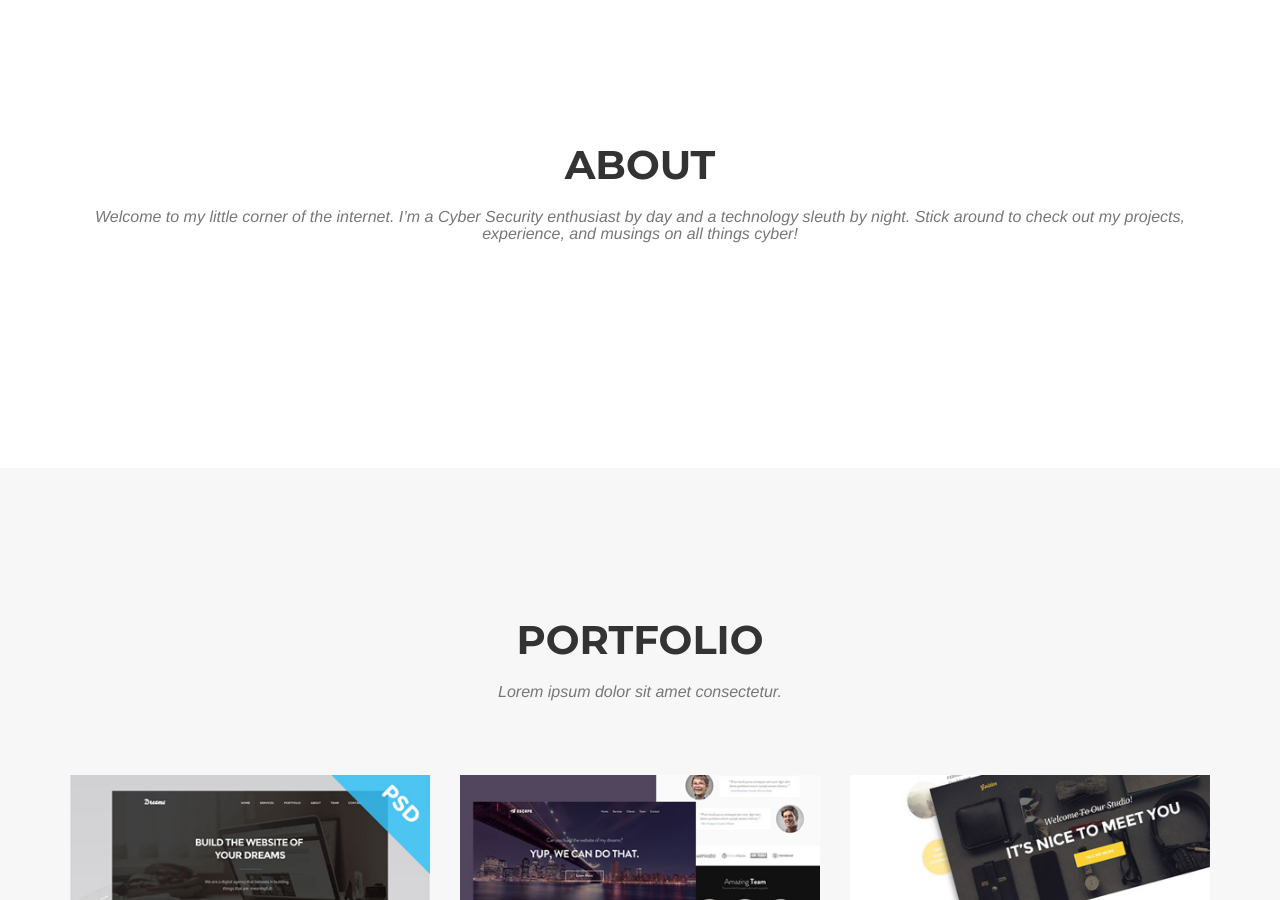
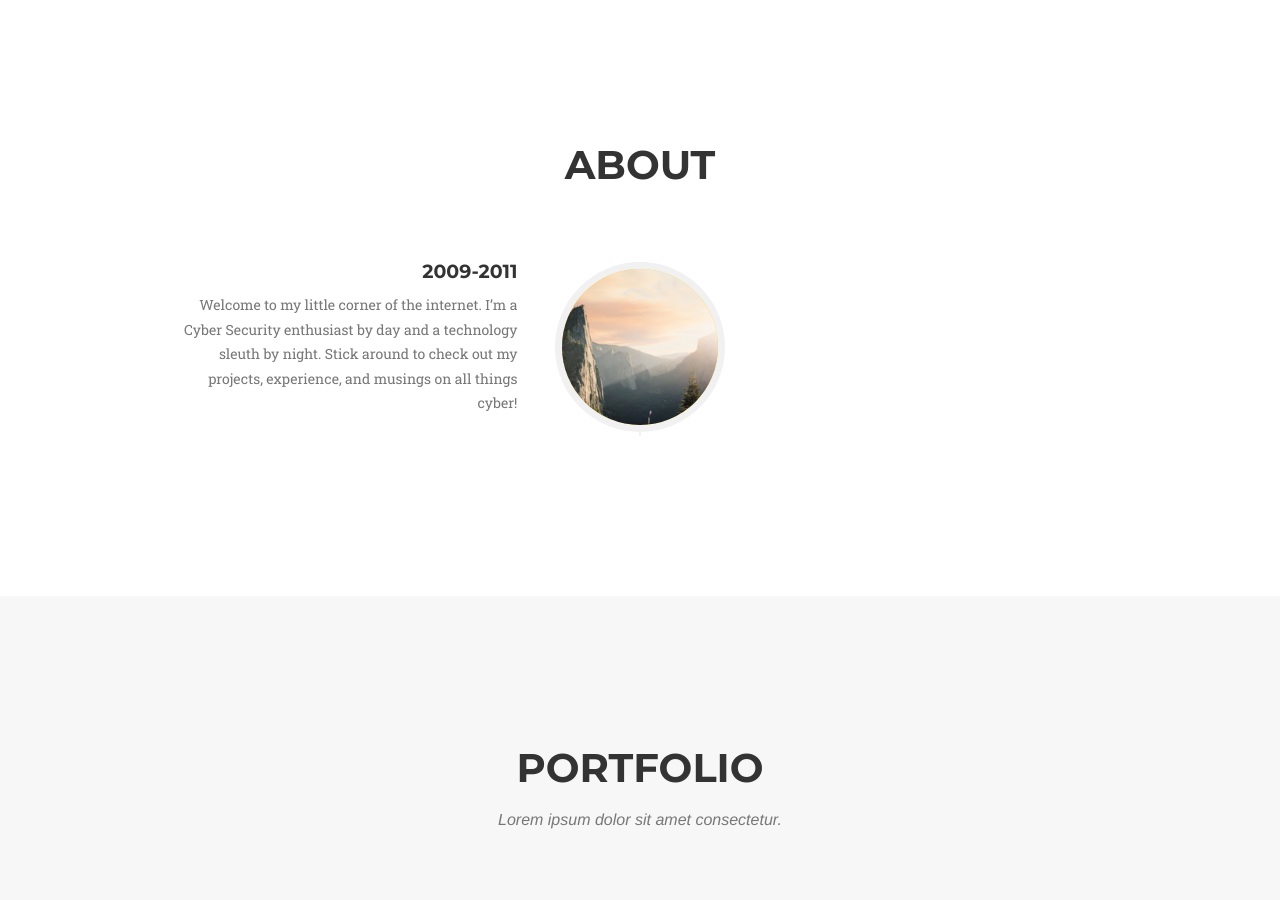
Before and after one commit to elizabethude/lizude.github.io, a Jekyll site: the page built from index.html, in a window 1280 px wide and 900 px high, scrolled down 765 px. Built offline with Jekyll 4.4.1, drawn with Linux system fonts in a browser that asks for light colours; nearby versions of some CDN libraries; some web fonts are replaced; library files that are not in the unit come from our copies.

Commit message:
Update about.html

```diff
--- a/_includes/about.html
+++ b/_includes/about.html
@@ -4,12 +4,10 @@
             <div class="row">
                 <div class="col-lg-12 text-center">
                     <h2 class="section-heading">About</h2>
-                    <h3 class="section-subheading text-muted"> Welcome to my little corner of the internet. I’m a Cyber Security enthusiast by day and a technology sleuth by night. Stick around to check out my projects, experience, and musings on all things cyber!
-
- </h3>
+                    <h3 class="section-subheading text-muted"> </h3>
                 </div>
             </div>
-           <!-- <div class="row">
+            <div class="row">
                 <div class="col-lg-12">
                     <ul class="timeline">
                         <li>
@@ -19,13 +17,14 @@
                             <div class="timeline-panel">
                                 <div class="timeline-heading">
                                     <h4>2009-2011</h4>
-                                    <h4 class="subheading">Our Humble Beginnings</h4>
+                                    <h4 class="subheading"> </h4>
                                 </div>
                                 <div class="timeline-body">
-                                    <p class="text-muted">Lorem ipsum dolor sit amet, consectetur adipisicing elit. Sunt ut voluptatum eius sapiente, totam reiciendis temporibus qui quibusdam, recusandae sit vero unde, sed, incidunt et ea quo dolore laudantium consectetur!</p>
+                                    <p class="text-muted">Welcome to my little corner of the internet. I’m a Cyber Security enthusiast by day and a technology sleuth by night. Stick around to check out my projects, experience, and musings on all things cyber!
+</p>
                                 </div>
                             </div>
-                        </li>
+                      <!--  </li>
                         <li class="timeline-inverted">
                             <div class="timeline-image">
                                 <img class="img-circle img-responsive" src="img/about/2.jpg" alt="">
```
